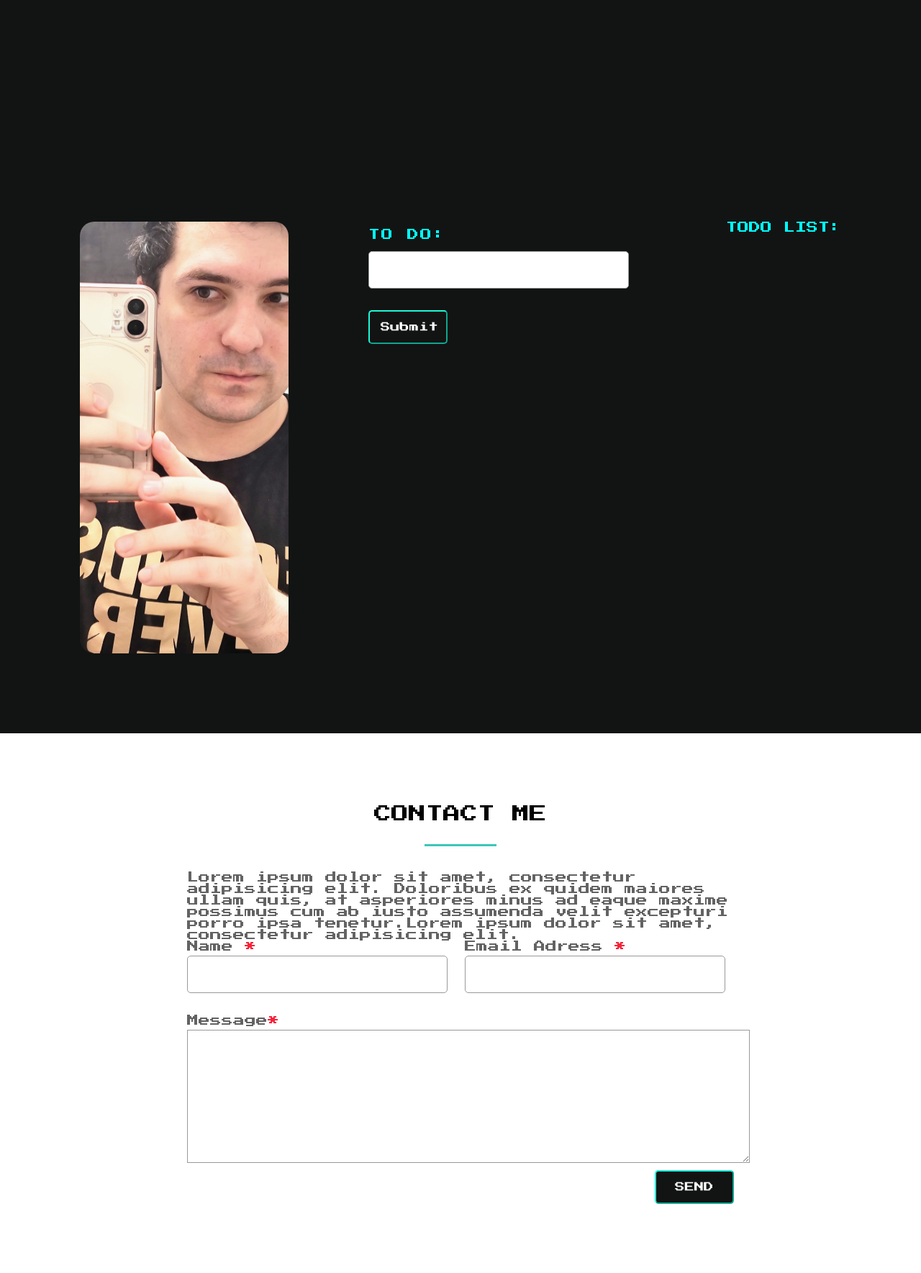
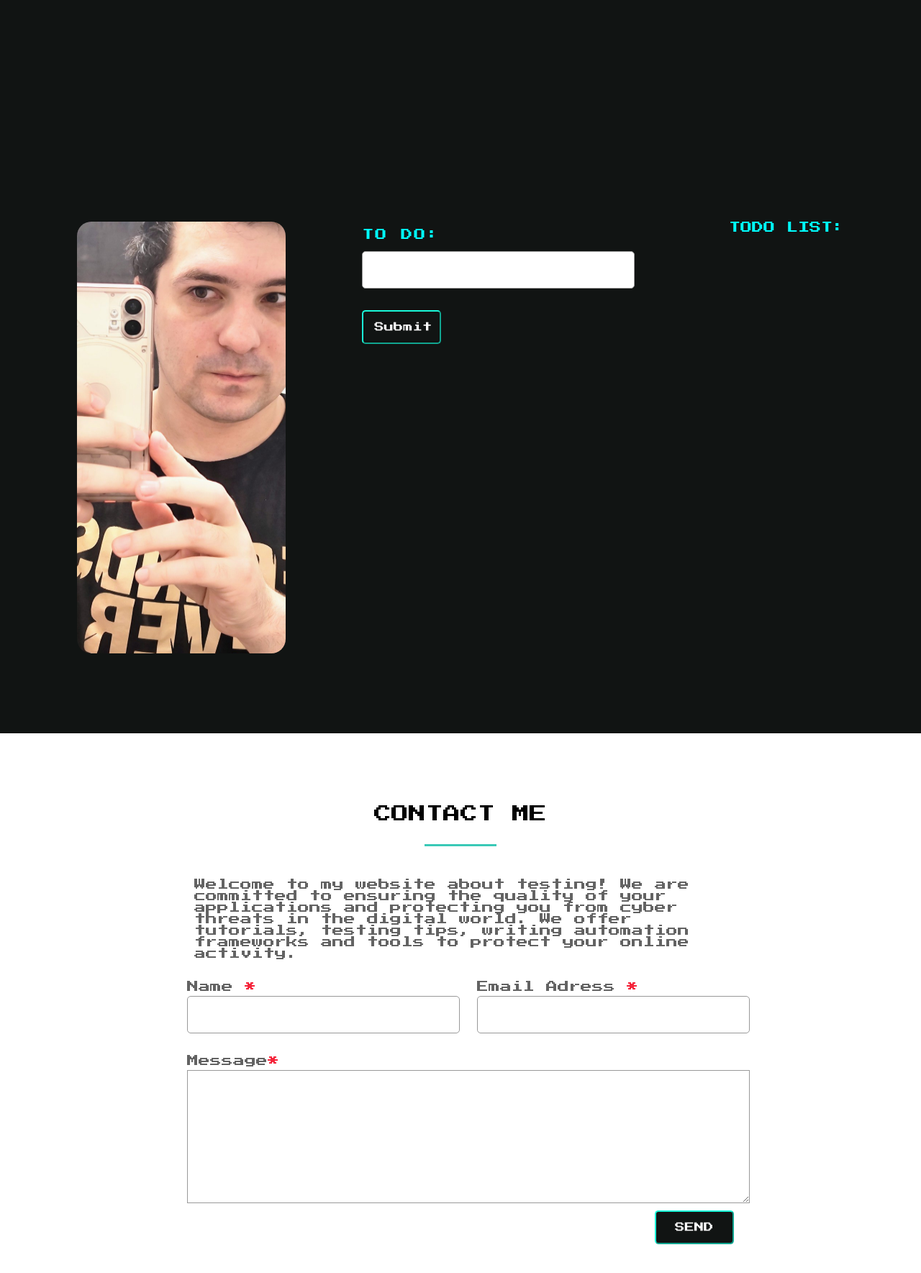
Before and after one commit to TestID22/django-base, a Django app: page / in a window 1280 px wide. Shown: the part 768-2537 px from the top of the page at 72% size. Run offline with Django 5.2, Linux system fonts and the light colour scheme; data that the repository does not hold is empty; some web fonts are replaced.

Commit message:
css -INPUT expanded index - about_me added

```diff
--- a/db/posts/static/css/style.css
+++ b/db/posts/static/css/style.css
@@ -456,7 +456,7 @@ main{
 	color:#F5253B;
 }
 input{
-	width: 360px;
+	width: 377px;
 	height: 50px;
 	font-size: 20px;
 	margin-bottom: 30px;
@@ -483,7 +483,13 @@ input, textarea{
 	justify-content: flex-end;
 }
 
+#about_me{
+    padding-bottom: 20px;
+}
 
+#about_me p{
+    padding: 10px;
+}
 
 h1:after{
 	content: "";
--- a/db/posts/templates/posts/index.html
+++ b/db/posts/templates/posts/index.html
@@ -57,7 +57,9 @@
 	<section class="contact_form">
 		<div class="contact_wrapper">
 			<h1>CONTACT ME</h1>
-				<p>Lorem ipsum dolor sit amet, consectetur adipisicing elit. Doloribus ex quidem maiores ullam quis, at asperiores minus ad eaque maxime possimus cum ab iusto assumenda velit excepturi porro ipsa tenetur.Lorem ipsum dolor sit amet, consectetur adipisicing elit. </p>
+				<div id="about_me">
+					<p>Welcome to my website about testing! We are committed to ensuring the quality of your applications and protecting you from cyber threats in the digital world. We offer tutorials, testing tips, writing automation frameworks and tools to protect your online activity.</p>
+				</div>
 					<form action="#" name="newform" method="post">
 						<div class="form_inputs">
 							<p>Name <span class="red">*</span> <input type="text"></p>
```
